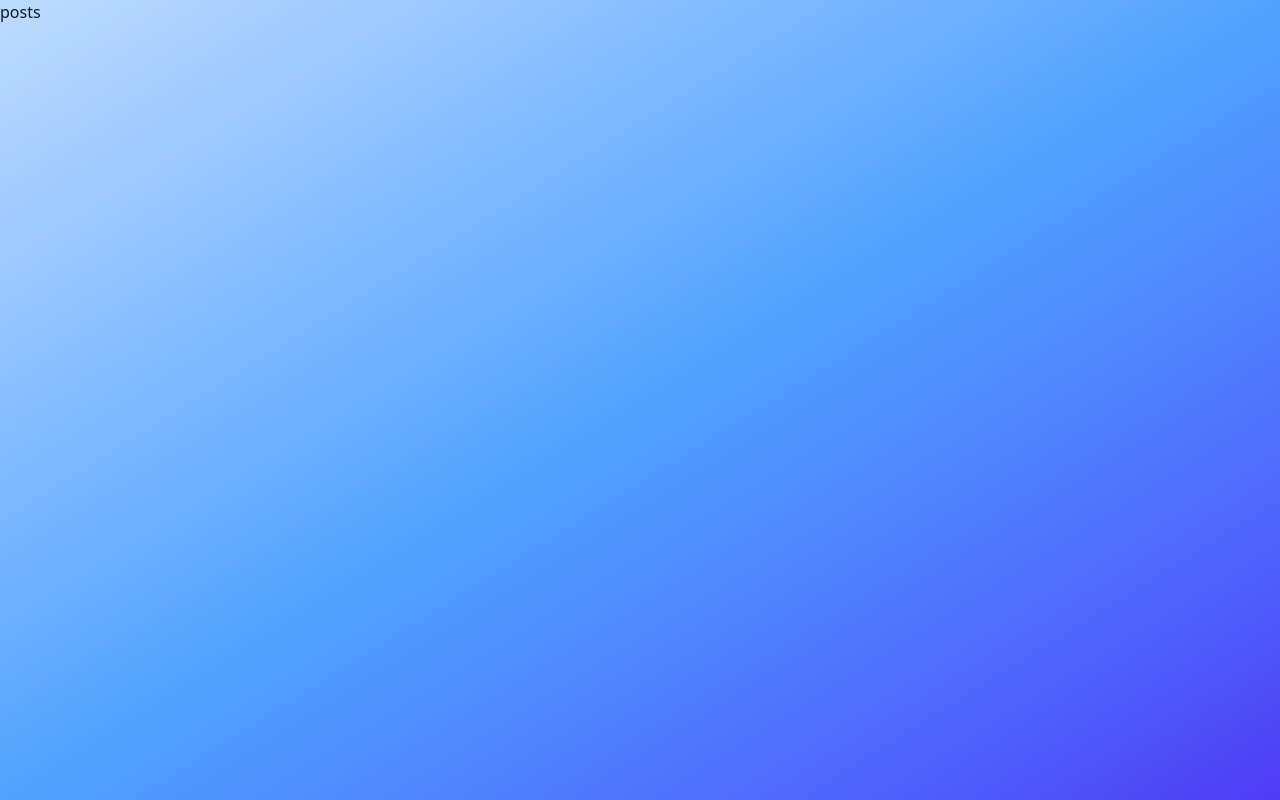
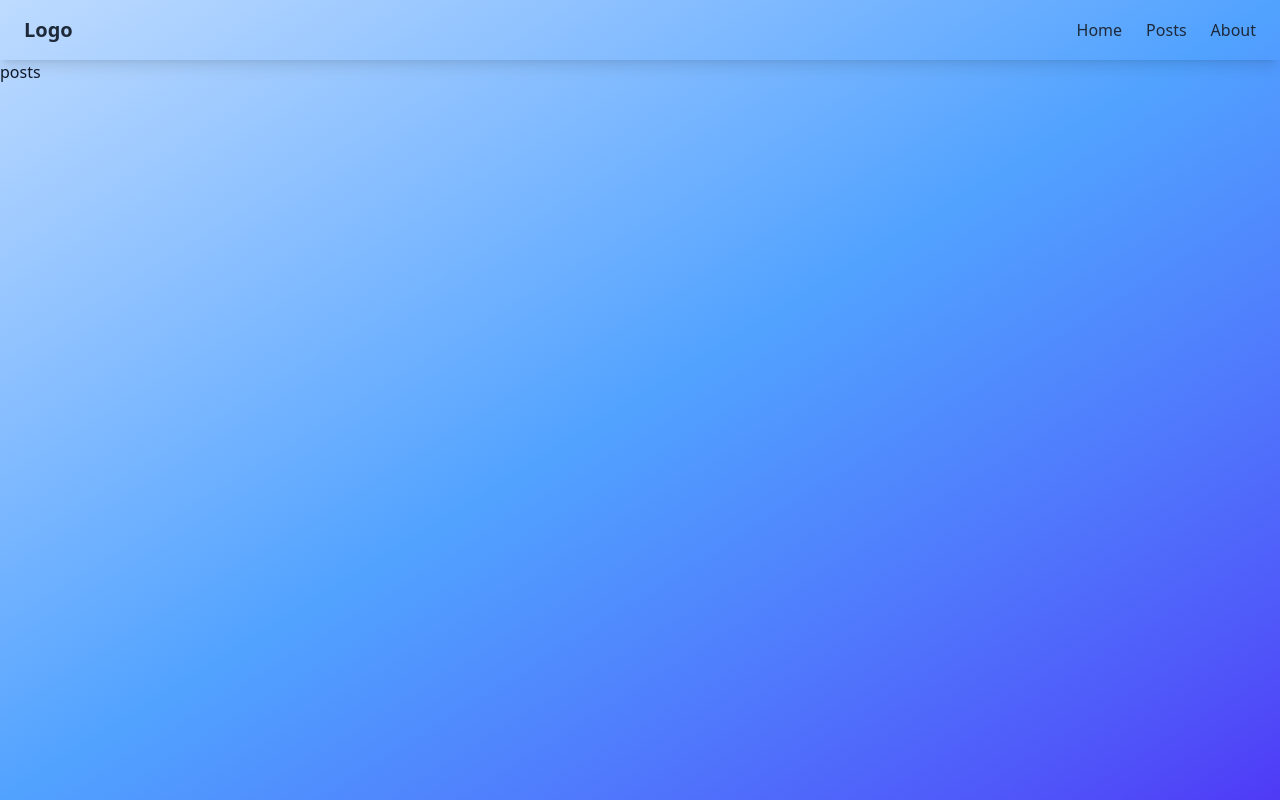
Before and after one commit to bemnet-21/alx-project-0x02-setup, a Next.js app in the folder alx-project-0x02/: page /posts in a window 1280 px wide. Built offline with nearby package versions, Linux system fonts and the light colour scheme.

Commit message:
navigation

```diff
--- a/alx-project-0x02/pages/about.tsx
+++ b/alx-project-0x02/pages/about.tsx
@@ -1,9 +1,11 @@
 import Button from '@/components/common/Button'
+import Header from '@/components/layout/Header'
 import React from 'react'
 
 const about: React.FC = () => {
   return (
     <>
+      <Header />
       <Button size='small' shape='rounded-full' content='Post'/>
       <Button size='medium' shape='rounded-full' content='Post'/>
       <Button size='large' shape='rounded-md' content='Post'/>
--- a/alx-project-0x02/pages/index.tsx
+++ b/alx-project-0x02/pages/index.tsx
@@ -5,7 +5,7 @@ const index: React.FC = () => {
   return (
     <>
       <Header />
-      <div className='bg-gradient-to-br from-blue-200 via-[#51A2FF] to-indigo-600 min-h-screen flex items-center justify-center'>
+      <div className='min-h-screen flex items-center justify-center'>
         <div className='p-8 shadow-lg bg-blue-500 text-white w-100 mx-auto rounded-2xl  text-center '>
             Welcome to ALX
         </div>
--- a/alx-project-0x02/pages/posts.tsx
+++ b/alx-project-0x02/pages/posts.tsx
@@ -1,8 +1,12 @@
+import Header from '@/components/layout/Header'
 import React from 'react'
 
 const posts: React.FC = () => {
   return (
-    <div>posts</div>
+    <div>
+        <Header />
+        posts
+    </div>
   )
 }
 
```
